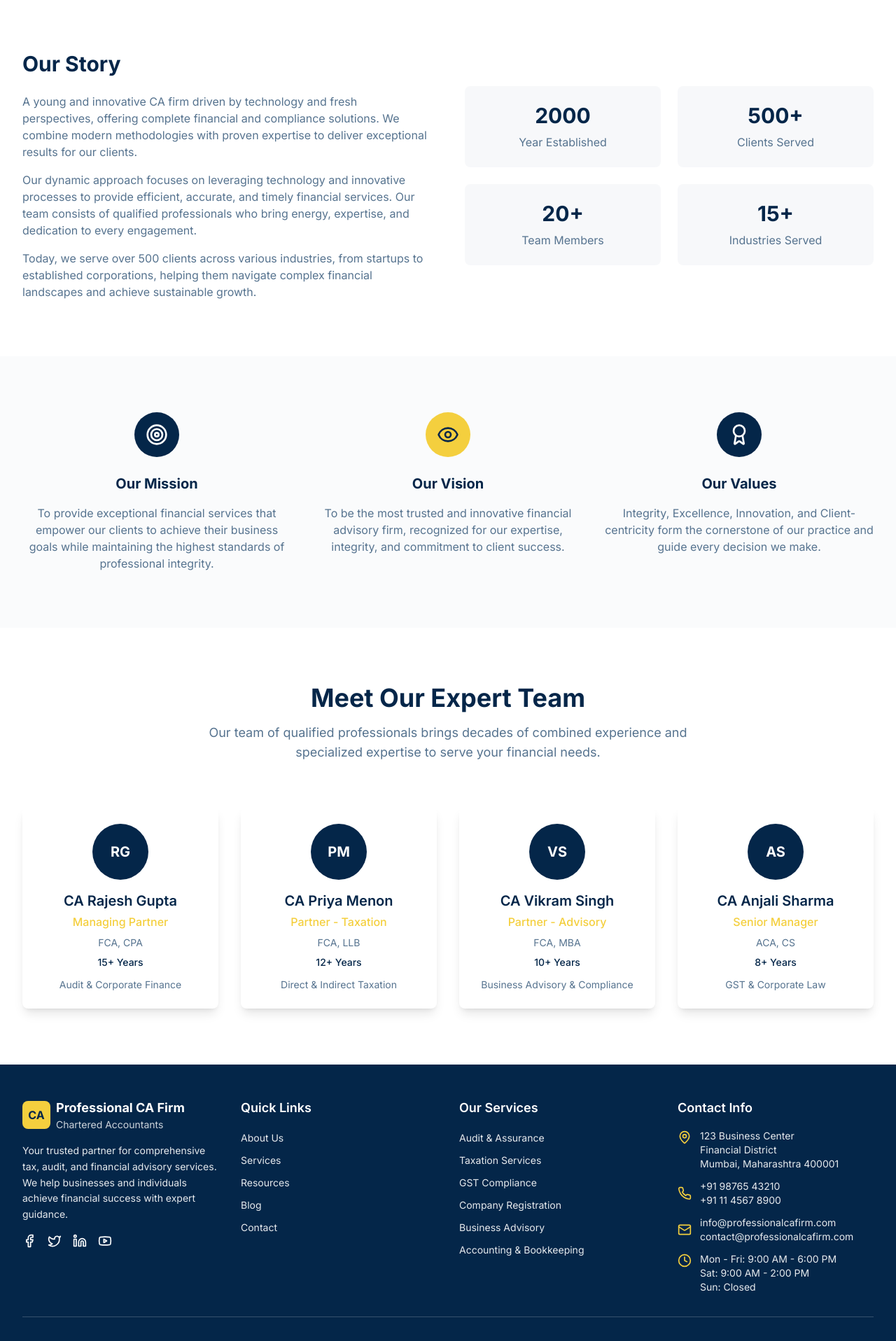
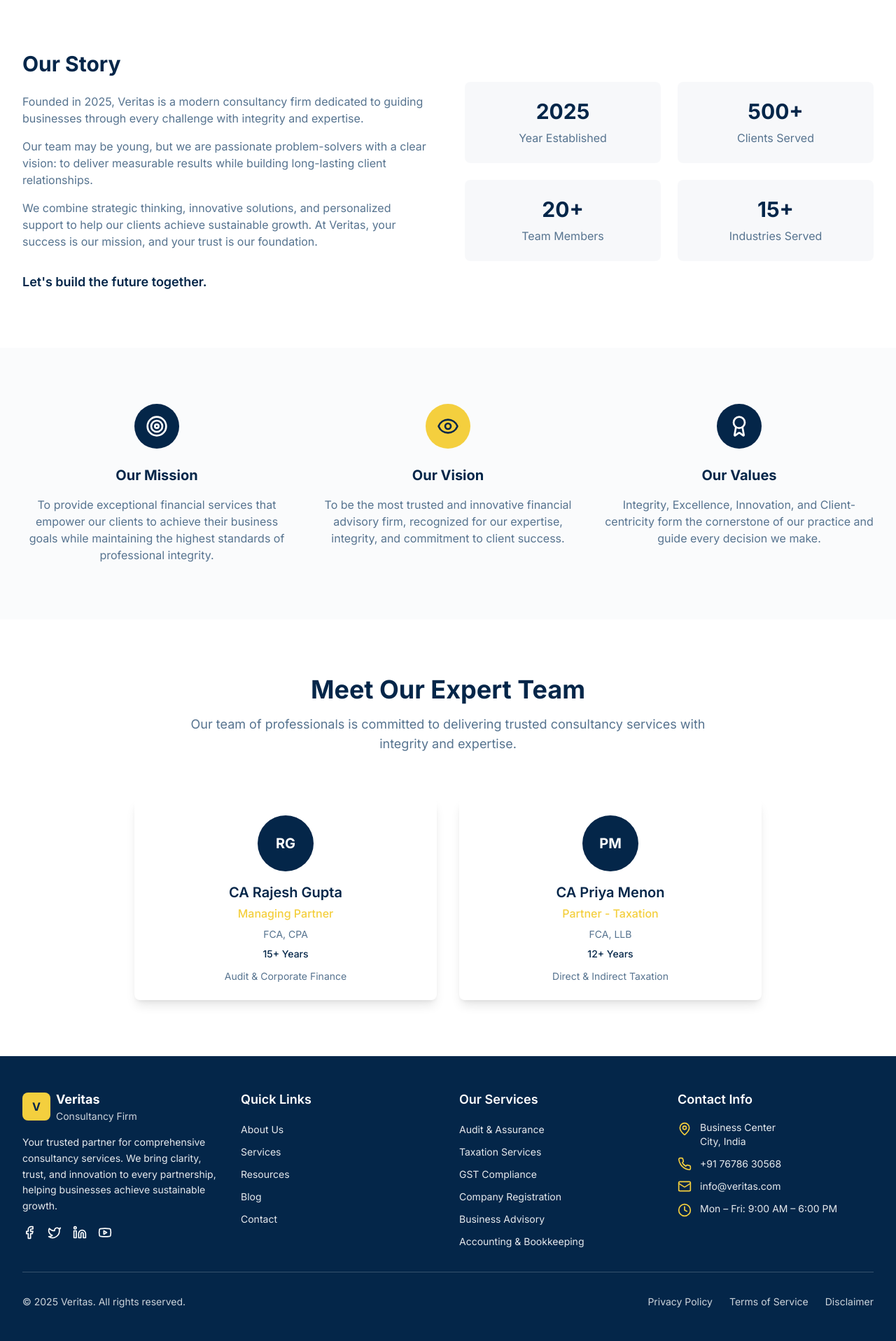
Before and after one commit to Zyvrix/Huaren_Consultancy, a React (Vite) app: page /about in a window 1280 px wide. Shown: the part 360-2276 px from the top of the page at 70% size. Built offline with nearby package versions, Linux system fonts and the light colour scheme.

Commit message:
Update About Us and Footer

```diff
--- a/src/components/layout/Footer.tsx
+++ b/src/components/layout/Footer.tsx
@@ -38,17 +38,17 @@ const Footer = () => {
           <div className="space-y-4">
             <div className="flex items-center space-x-2">
               <div className="w-10 h-10 bg-gold rounded-lg flex items-center justify-center text-gold-foreground font-bold">
-                CA
+                V
               </div>
               <div>
-                <div className="text-lg font-bold">Professional CA Firm</div>
-                <div className="text-sm opacity-80">Chartered Accountants</div>
+                <div className="text-lg font-bold">Veritas</div>
+                <div className="text-sm opacity-80">Consultancy Firm</div>
               </div>
             </div>
             <p className="text-sm opacity-90 leading-relaxed">
-              Your trusted partner for comprehensive tax, audit, and financial
-              advisory services. We help businesses and individuals achieve
-              financial success with expert guidance.
+              Your trusted partner for comprehensive consultancy services.
+              We bring clarity, trust, and innovation to every partnership,
+              helping businesses achieve sustainable growth.
             </p>
             <div className="flex space-x-4">
               <a href="#" className="hover:text-gold transition-colors">
@@ -104,34 +104,29 @@ const Footer = () => {
               <div className="flex items-start space-x-3">
                 <MapPin className="w-5 h-5 mt-0.5 text-gold" />
                 <div className="text-sm opacity-90">
-                  <p>123 Business Center</p>
-                  <p>Financial District</p>
-                  <p>Mumbai, Maharashtra 400001</p>
+                  <p>Business Center</p>
+                  <p>City, India</p>
                 </div>
               </div>
 
               <div className="flex items-center space-x-3">
                 <Phone className="w-5 h-5 text-gold" />
                 <div className="text-sm opacity-90">
-                  <p>+91 98765 43210</p>
-                  <p>+91 11 4567 8900</p>
+                  <p>+91 76786 30568</p>
                 </div>
               </div>
 
               <div className="flex items-center space-x-3">
                 <Mail className="w-5 h-5 text-gold" />
                 <div className="text-sm opacity-90">
-                  <p>info@professionalcafirm.com</p>
-                  <p>contact@professionalcafirm.com</p>
+                  <p>info@veritas.com</p>
                 </div>
               </div>
 
               <div className="flex items-start space-x-3">
                 <Clock className="w-5 h-5 mt-0.5 text-gold" />
                 <div className="text-sm opacity-90">
-                  <p>Mon - Fri: 9:00 AM - 6:00 PM</p>
-                  <p>Sat: 9:00 AM - 2:00 PM</p>
-                  <p>Sun: Closed</p>
+                  <p>Mon – Fri: 9:00 AM – 6:00 PM</p>
                 </div>
               </div>
             </div>
@@ -142,7 +137,7 @@ const Footer = () => {
         <div className="border-t border-primary-foreground/20 mt-8 pt-8">
           <div className="flex flex-col md:flex-row justify-between items-center">
             <p className="text-sm opacity-80">
-              © {currentYear} Professional CA Firm. All rights reserved.
+              © {currentYear} Veritas. All rights reserved.
             </p>
             <div className="flex space-x-6 mt-4 md:mt-0">
               <Link to="/privacy" className="text-sm opacity-80 hover:text-gold transition-colors">
--- a/src/pages/About.tsx
+++ b/src/pages/About.tsx
@@ -45,9 +45,9 @@ const About = () => {
       {/* Hero Section */}
       <section className="py-20 bg-primary text-primary-foreground">
         <div className="max-w-7xl mx-auto px-4 sm:px-6 lg:px-8 text-center">
-          <h1 className="text-4xl md:text-5xl font-bold mb-6">About Our Firm</h1>
+          <h1 className="text-4xl md:text-5xl font-bold mb-6">Who We Are</h1>
           <p className="text-xl opacity-90 max-w-3xl mx-auto">
-            Building lasting relationships through exceptional financial services and unwavering commitment to client success.
+            At Veritas, we believe in bringing clarity, trust, and innovation to every partnership.
           </p>
         </div>
       </section>
@@ -60,26 +60,29 @@ const About = () => {
               <h2 className="text-3xl font-bold text-foreground mb-6">Our Story</h2>
               <div className="space-y-4 text-muted-foreground">
                 <p>
-                  A young and innovative CA firm driven by technology and fresh perspectives, offering
-                  complete financial and compliance solutions. We combine modern methodologies with
-                  proven expertise to deliver exceptional results for our clients.
+                  Founded in 2025, Veritas is a modern consultancy firm dedicated to guiding businesses
+                  through every challenge with integrity and expertise.
                 </p>
                 <p>
-                  Our dynamic approach focuses on leveraging technology and innovative processes to
-                  provide efficient, accurate, and timely financial services. Our team consists of
-                  qualified professionals who bring energy, expertise, and dedication to every engagement.
+                  Our team may be young, but we are passionate problem-solvers with a clear vision: to
+                  deliver measurable results while building long-lasting client relationships.
                 </p>
                 <p>
-                  Today, we serve over 500 clients across various industries, from startups to
-                  established corporations, helping them navigate complex financial landscapes
-                  and achieve sustainable growth.
+                  We combine strategic thinking, innovative solutions, and personalized support to help
+                  our clients achieve sustainable growth. At Veritas, your success is our mission, and
+                  your trust is our foundation.
                 </p>
+                <div className="pt-4">
+                  <p className="text-lg font-semibold text-foreground">
+                    Let's build the future together.
+                  </p>
+                </div>
               </div>
             </div>
 
             <div className="grid grid-cols-2 gap-6">
               <div className="bg-secondary/50 p-6 rounded-lg text-center">
-                <div className="text-3xl font-bold text-primary mb-2">2000</div>
+                <div className="text-3xl font-bold text-primary mb-2">2025</div>
                 <div className="text-muted-foreground">Year Established</div>
               </div>
               <div className="bg-secondary/50 p-6 rounded-lg text-center">
@@ -147,13 +150,12 @@ const About = () => {
               Meet Our Expert Team
             </h2>
             <p className="text-lg text-muted-foreground max-w-3xl mx-auto">
-              Our team of qualified professionals brings decades of combined experience
-              and specialized expertise to serve your financial needs.
+              Our team of professionals is committed to delivering trusted consultancy services with integrity and expertise.
             </p>
           </div>
 
-          <div className="grid grid-cols-1 md:grid-cols-2 lg:grid-cols-4 gap-8">
-            {teamMembers.map((member, index) => (
+          <div className="grid grid-cols-1 md:grid-cols-2 gap-8 max-w-4xl mx-auto">
+            {teamMembers.slice(0, 2).map((member, index) => (
               <div key={index} className="bg-white rounded-lg shadow-lg p-6 text-center hover:shadow-xl transition-shadow">
                 <div className="w-20 h-20 bg-primary rounded-full flex items-center justify-center text-white font-bold text-xl mx-auto mb-4">
                   {member.avatar}
```
